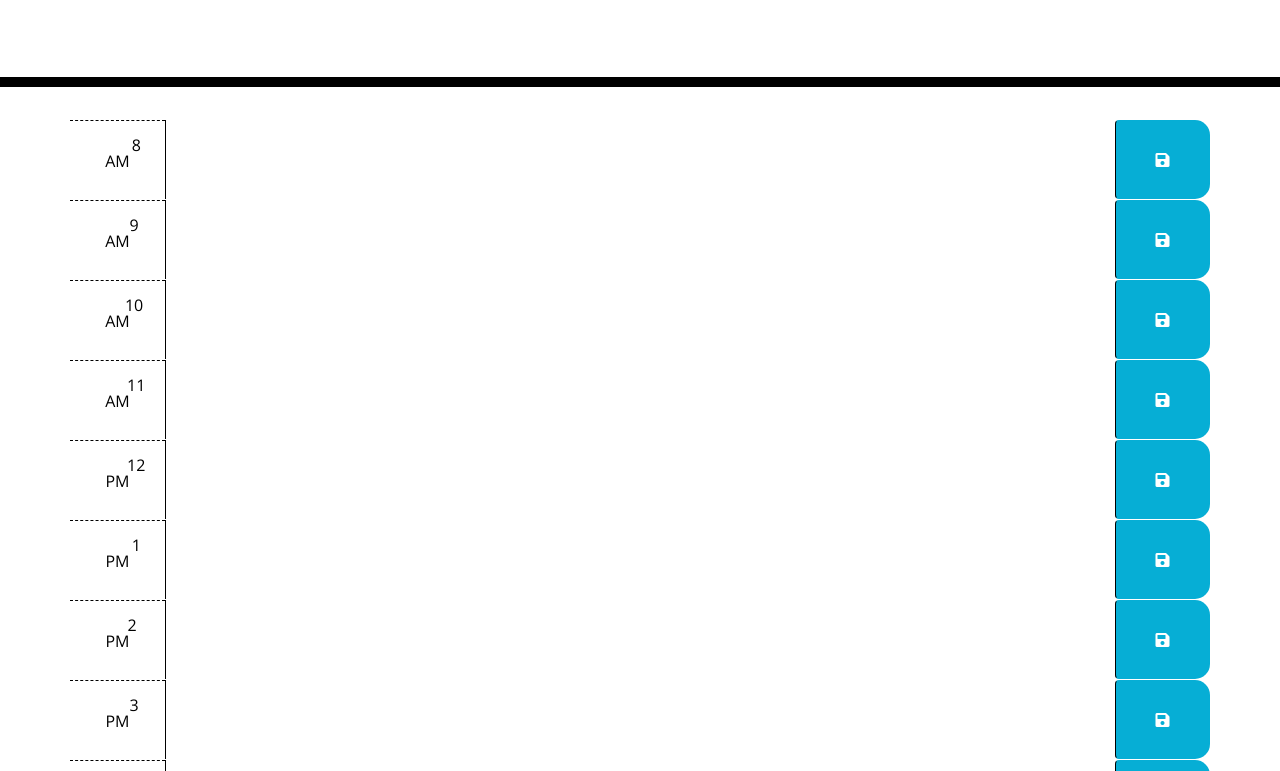
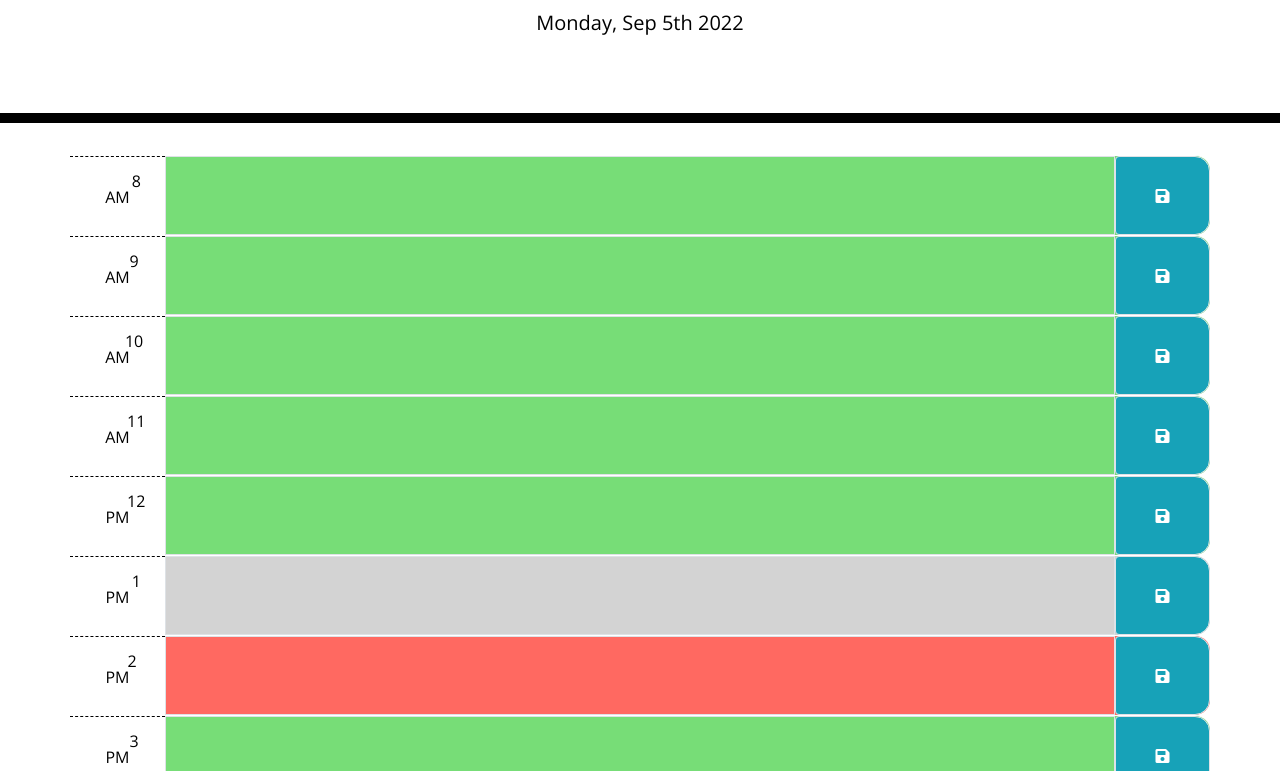
Before and after one commit to allisonvenning/work-day-scheduler, a plain HTML site: page work-day-scheduler/index.html in a window 1280 px wide. Shown: the part 181-952 px from the top of the page. Drawn offline with nearby package versions, Linux system fonts and the light colour scheme; files that its build step writes are made by us from their sources.

Commit message:
added javascript

```diff
--- a/work-day-scheduler/assets/script.js
+++ b/work-day-scheduler/assets/script.js
@@ -0,0 +1,57 @@
+// Display today's day and date
+var todayDate = moment().format('dddd, MMM Do YYYY');
+$("#currentDay").html(todayDate);
+
+$(document).ready(function () {
+    // saveBtn click listener
+    $(".saveBtn").on("click", function () {
+        // Get nearby values of the description in JQuery
+        var text = $(this).siblings(".description").val();
+        var time = $(this).parent().attr("id");
+
+        // Save text in local storage
+        localStorage.setItem(time, text);
+    })
+
+    function timeTracker() {
+        //get current number of hours.
+        var timeNow = moment().hour();
+
+        // loop over time blocks
+        $(".time-block").each(function () {
+            var blockTime = parseInt($(this).attr("id").split("hour")[1]);
+
+            // To check the time and add the classes for background indicators
+            if (blockTime < timeNow) {
+                $(this).removeClass("future");
+                $(this).removeClass("present");
+                $(this).addClass("past");
+            }
+            else if (blockTime === timeNow) {
+                $(this).removeClass("past");
+                $(this).removeClass("future");
+                $(this).addClass("present");
+            }
+            else {
+                $(this).removeClass("present");
+                $(this).removeClass("past");
+                $(this).addClass("future");
+
+            }
+        })
+    }
+
+    // Get item from local storage if any
+    $("#hour8 .description").val(localStorage.getItem("hour8"));
+    $("#hour9 .description").val(localStorage.getItem("hour9"));
+    $("#hour10 .description").val(localStorage.getItem("hour10"));
+    $("#hour11 .description").val(localStorage.getItem("hour11"));
+    $("#hour12 .description").val(localStorage.getItem("hour12"));
+    $("#hour13 .description").val(localStorage.getItem("hour13"));
+    $("#hour14 .description").val(localStorage.getItem("hour14"));
+    $("#hour15 .description").val(localStorage.getItem("hour15"));
+    $("#hour16 .description").val(localStorage.getItem("hour16"));
+    $("#hour17 .description").val(localStorage.getItem("hour17"));
+
+    timeTracker();
+})
--- a/work-day-scheduler/index.html
+++ b/work-day-scheduler/index.html
@@ -24,9 +24,9 @@
 
   <body>
     <header class="jumbotron">
-      <h1 class="display-3">Work Day Scheduler</h1>
-      <p class="lead">A simple calendar app for scheduling your work day</p>
-      <p id="currentDay" class="lead"></p>
+      <h1 class="display-3 text-center">Work Day Scheduler</h1>
+      <p class="lead text-center">A simple calendar app for scheduling your work day</p>
+      <p id="currentDay" class="lead text-center"></p>
     </header>
     <div class="container">
       <!-- Timeblocks go here -->
@@ -34,84 +34,85 @@
         <div class="col-md-1 hour">
          8 AM
         </div>
-        <textarea class="col-md-10 description"></textarea>
-        <button class="btn saveBtn col-md-1"><i class="fas fa-save"></i></button>
+        <textarea class="col-md-10 border description"></textarea>
+        <button class="btn saveBtn border bg-info col-md-1"><i class="fas fa-save"></i></button>
       </div>
 
       <div id="hour9" class="row time-block">
        <div class="col-md-1 hour">
         9 AM
        </div>
-       <textarea class="col-md-10 description"></textarea>
-       <button class="btn saveBtn col-md-1"><i class="fas fa-save"></i></button>
+       <textarea class="col-md-10 border description"></textarea>
+       <button class="btn saveBtn border bg-info col-md-1"><i class="fas fa-save"></i></button>
       </div>
 
       <div id="hour10" class="row time-block">
        <div class="col-md-1 hour">
         10 AM
        </div>
-       <textarea class="col-md-10 description"></textarea>
-       <button class="btn saveBtn col-md-1"><i class="fas fa-save"></i></button>
+       <textarea class="col-md-10 border description"></textarea>
+       <button class="btn saveBtn border bg-info col-md-1"><i class="fas fa-save"></i></button>
       </div>
 
       <div id="hour11" class="row time-block">
         <div class="col-md-1 hour">
          11 AM
         </div>
-        <textarea class="col-md-10 description"></textarea>
-        <button class="btn saveBtn col-md-1"><i class="fas fa-save"></i></button>
+        <textarea class="col-md-10 border description"></textarea>
+        <button class="btn saveBtn border bg-info col-md-1"><i class="fas fa-save"></i></button>
      </div>
 
       <div id="hour12" class="row time-block">
        <div class="col-md-1 hour">
          12 PM
         </div>
-       <textarea class="col-md-10 description"></textarea>
-       <button class="btn saveBtn col-md-1"><i class="fas fa-save"></i></button>
+       <textarea class="col-md-10 border description"></textarea>
+       <button class="btn saveBtn border bg-info col-md-1"><i class="fas fa-save"></i></button>
       </div>
 
       <div id="hour1" class="row time-block">
        <div class="col-md-1 hour">
          1 PM
        </div>
-       <textarea class="col-md-10 description"></textarea>
-       <button class="btn saveBtn col-md-1"><i class="fas fa-save"></i></button>
+       <textarea class="col-md-10 border description"></textarea>
+       <button class="btn saveBtn border bg-info col-md-1"><i class="fas fa-save"></i></button>
       </div>
 
      <div id="hour2" class="row time-block">
       <div class="col-md-1 hour">
        2 PM
       </div>
-      <textarea class="col-md-10 description"></textarea>
-      <button class="btn saveBtn col-md-1"><i class="fas fa-save"></i></button>
+      <textarea class="col-md-10 border description"></textarea>
+      <button class="btn saveBtn border bg-info col-md-1"><i class="fas fa-save"></i></button>
      </div>
 
       <div id="hour3" class="row time-block">
        <div class="col-md-1 hour">
         3 PM
        </div>
-       <textarea class="col-md-10 description"></textarea>
-       <button class="btn saveBtn col-md-1"><i class="fas fa-save"></i></button>
+       <textarea class="col-md-10 border description"></textarea>
+       <button class="btn saveBtn border bg-info col-md-1"><i class="fas fa-save"></i></button>
       </div>
 
       <div id="hour4" class="row time-block">
        <div class="col-md-1 hour">
         4 PM
        </div>
-       <textarea class="col-md-10 description"></textarea>
-        <button class="btn saveBtn col-md-1"><i class="fas fa-save"></i></button>
+       <textarea class="col-md-10 border description"></textarea>
+        <button class="btn saveBtn border bg-info col-md-1"><i class="fas fa-save"></i></button>
       </div>
 
       <div id="hour5" class="row time-block">
         <div class="col-md-1 hour">
         5 PM
         </div>
-          <textarea class="col-md-10 description"></textarea>
-      <button class="btn saveBtn col-md-1"><i class="fas fa-save"></i></button>
+          <textarea class="col-md-10 border description"></textarea>
+      <button class="btn saveBtn border bg-info col-md-1"><i class="fas fa-save"></i></button>
      </div>
     </div>
 
     <script src="https://code.jquery.com/jquery-3.4.1.min.js"></script>
     <script src="https://cdnjs.cloudflare.com/ajax/libs/moment.js/2.24.0/moment.min.js"></script>
+    <script src="./assets/script.js"></script>
   </body>
 </html>
```
